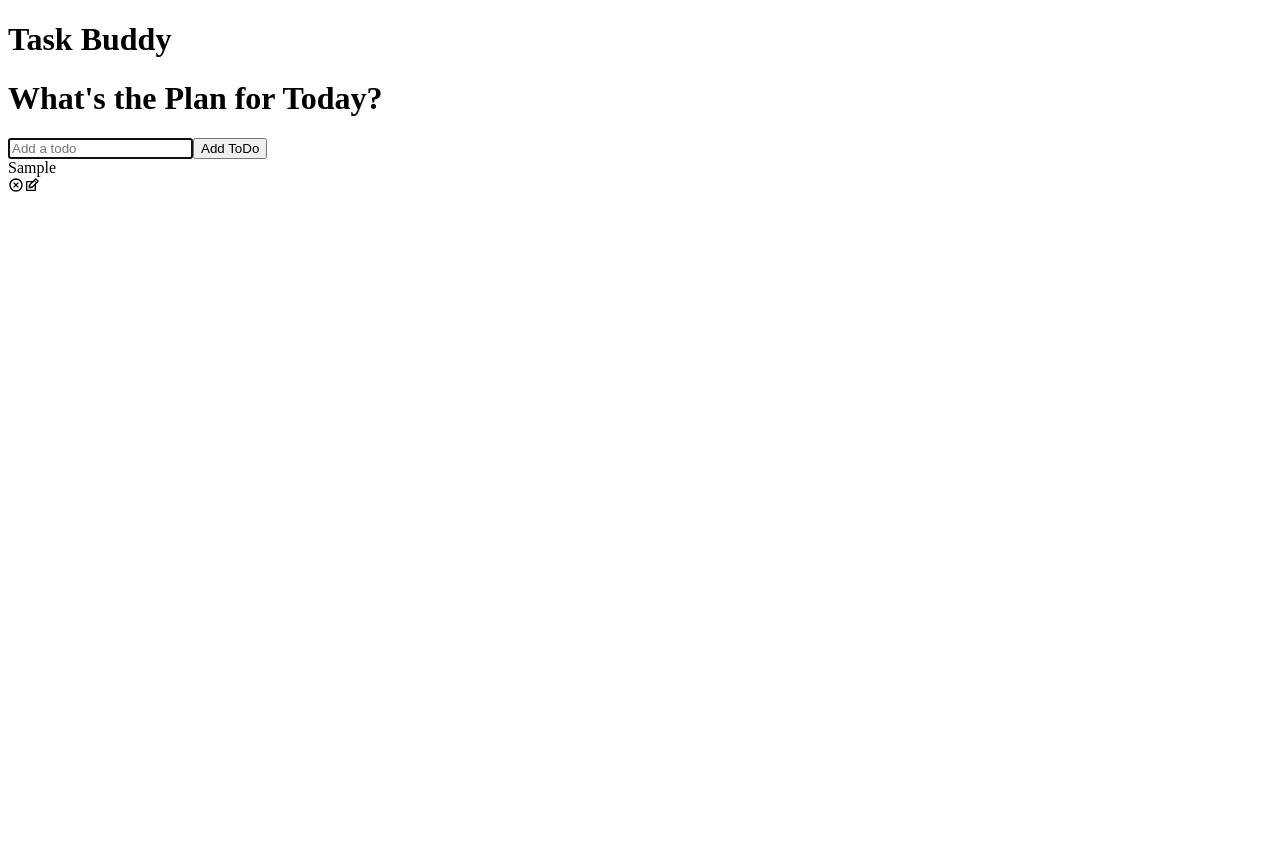
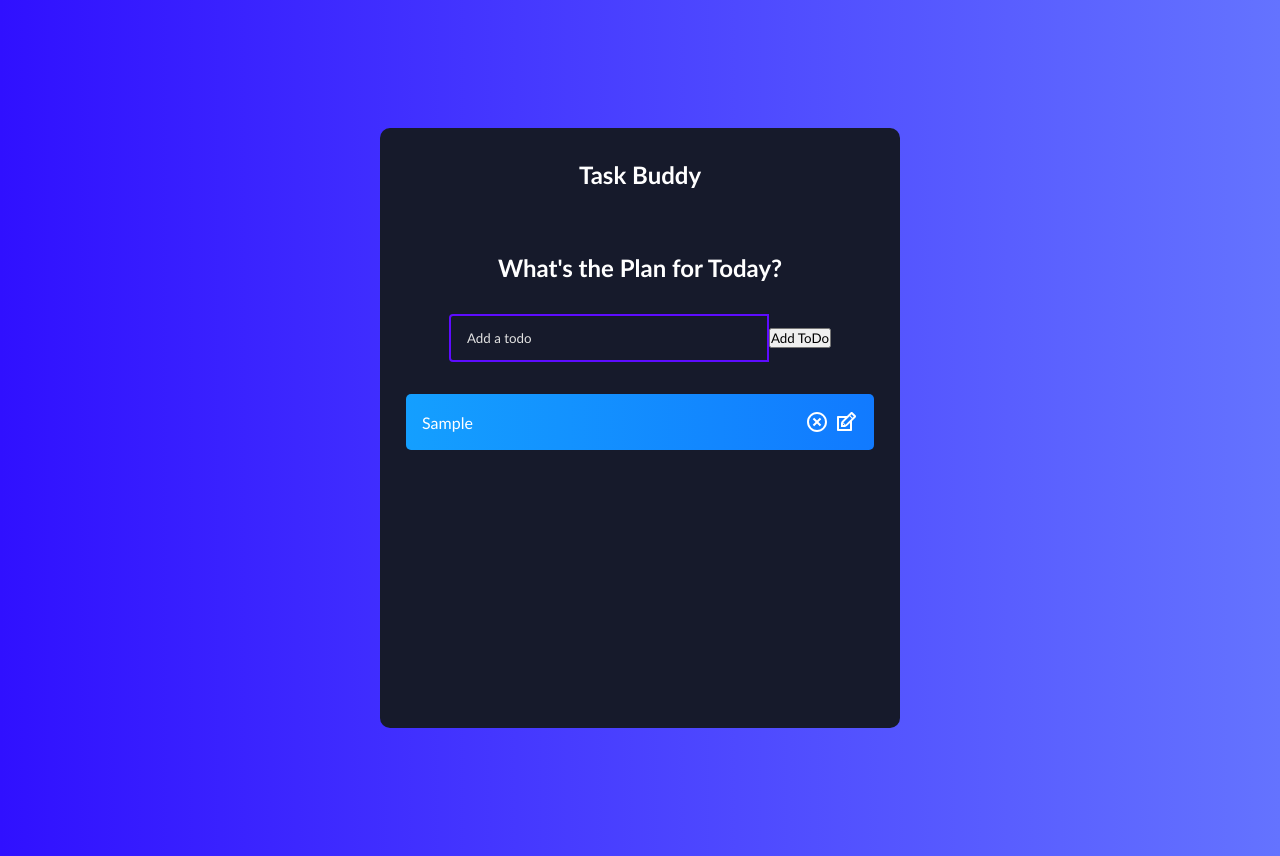
Before and after one commit to joshdaos/task-buddy, a React (Create React App) app in the folder task-buddy-app/: page / in a window 1280 px wide. Both pictures are taken after typing "Sample" into the empty fields and a click on the button "Add ToDo". Before the commit the page ends 800 px from the top, so only its background shows below. Built offline with nearby package versions, Linux system fonts and the light colour scheme.

Commit message:
working on css

```diff
--- a/task-buddy-app/src/App.css
+++ b/task-buddy-app/src/App.css
@@ -5,3 +5,151 @@
 .task-buddy {
   background-color: rgb(172, 108, 255);
 } */
+
+* {
+  box-sizing: border-box;
+  margin: 0;
+  padding: 0;
+  font-family: 'Trebuchet MS', 'Lucida Sans Unicode', 'Lucida Grande',
+    'Lucida Sans', Arial, sans-serif;
+}
+
+body {
+  background: linear-gradient(
+    90deg,
+    rgba(48, 16, 255, 1) 0%,
+    rgba(100, 115, 255, 1) 100%
+  );
+}
+.todo-app {
+  display: flex;
+  flex-direction: column;
+  justify-content: start;
+  width: 520px;
+  min-height: 600px;
+  background: #161a2b;
+  text-align: center;
+  margin: 128px auto;
+  border-radius: 10px;
+  padding-bottom: 32px;
+}
+
+h1 {
+  margin: 32px 0;
+  color: #fff;
+  font-size: 24px;
+}
+
+.complete {
+  text-decoration: line-through;
+  opacity: 0.4;
+}
+
+.todo-form {
+  margin-bottom: 32px;
+}
+
+.todo-input {
+  padding: 14px 32px 14px 16px;
+  border-radius: 4px 0 0 4px;
+  border: 2px solid #5d0cff;
+  outline: none;
+  width: 320px;
+  background: transparent;
+  color: #fff;
+}
+
+.todo-input::placeholder {
+  color: #e2e2e2;
+}
+
+.todo-button {
+  padding: 16px;
+  border: none;
+  border-radius: 0 4px 4px 0;
+  cursor: pointer;
+  outline: none;
+  background: linear-gradient(
+    90deg,
+    rgba(93, 12, 255, 1) 0%,
+    rgba(155, 0, 250, 1) 100%
+  );
+  color: #fff;
+  text-transform: capitalize;
+}
+
+.todo-input.edit {
+  border: 2px solid #149fff;
+}
+
+.todo-button.edit {
+  background: linear-gradient(
+    90deg,
+    rgba(20, 159, 255, 1) 0%,
+    rgba(17, 122, 255, 1) 100%
+  );
+  padding: 16px 22px;
+}
+
+.todo-container {
+  display: flex;
+  flex-direction: row;
+  position: relative;
+}
+
+.todo-row {
+  display: flex;
+  justify-content: space-between;
+  align-items: center;
+  margin: 4px auto;
+  color: #fff;
+  background: linear-gradient(
+    90deg,
+    rgba(255, 118, 20, 1) 0%,
+    rgba(255, 84, 17, 1) 100%
+  );
+
+  padding: 16px;
+  border-radius: 5px;
+  width: 90%;
+}
+
+.todo-row:nth-child(4n + 1) {
+  background: linear-gradient(
+    90deg,
+    rgba(93, 12, 255, 1) 0%,
+    rgba(155, 0, 250, 1) 100%
+  );
+}
+
+.todo-row:nth-child(4n + 2) {
+  background: linear-gradient(
+    90deg,
+    rgba(255, 12, 241, 1) 0%,
+    rgba(250, 0, 135, 1) 100%
+  );
+}
+
+.todo-row:nth-child(4n + 3) {
+  background: linear-gradient(
+    90deg,
+    rgba(20, 159, 255, 1) 0%,
+    rgba(17, 122, 255, 1) 100%
+  );
+}
+
+.icons {
+  display: flex;
+  align-items: center;
+  font-size: 24px;
+  cursor: pointer;
+}
+
+.delete-icon {
+  margin-right: 5px;
+  color: #fff;
+}
+
+.edit-icon {
+  color: #fff;
+}
--- a/task-buddy-app/src/App.js
+++ b/task-buddy-app/src/App.js
@@ -3,7 +3,7 @@
 
 function App() {
   return (
-    <div className="task-buddy">
+    <div className="todo-app">
       <h1>Task Buddy</h1>
       <TodoList />
     </div>
```
